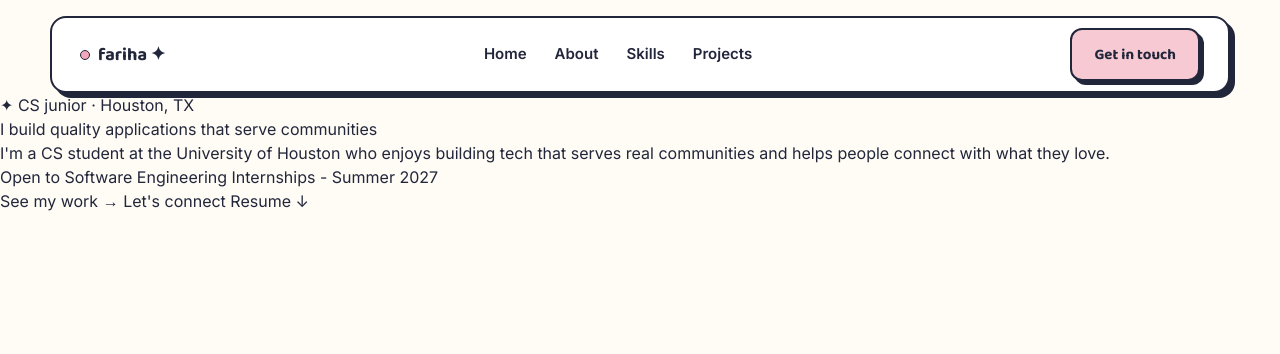
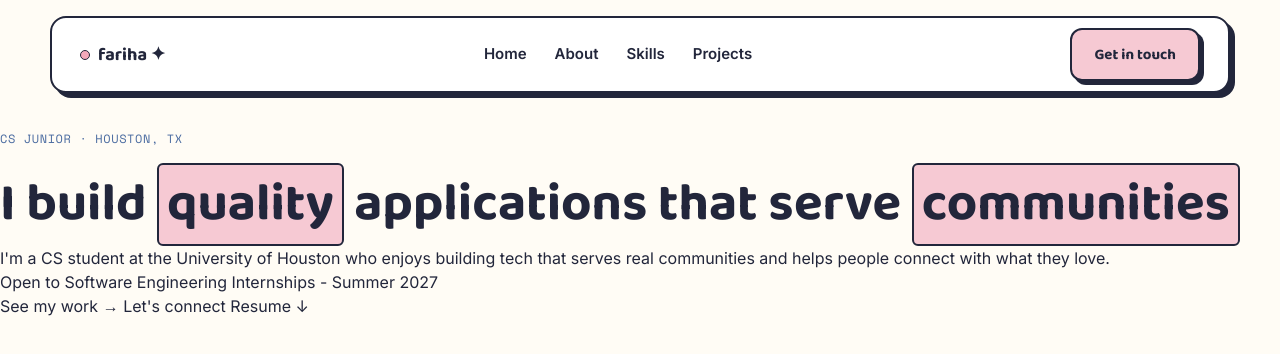
Before and after one commit to sakurakinomoto1/my-portfolio, a Next.js app: page / in a window 1280 px wide. Shown: the top 354 px of the page. Built offline with nearby package versions, Linux system fonts and the light colour scheme.

Commit message:
added styling to heading and paragraph

```diff
--- a/components/Hero.tsx
+++ b/components/Hero.tsx
@@ -1,11 +1,16 @@
 export default function Hero() {
+  const highlightBlock =
+    "bg-accent-primary px-2 rounded-md border-2 border-dark inline-block";
   return (
-    <section id="home">
+    <section id="home" className="pt-8 pb-20">
       <div>
-        <span> ✦ CS junior · Houston, TX</span>
-        <h1>
-          I build <span>quality</span> applications that serve{" "}
-          <span>communities</span>
+        <span className="font-mono text-xs uppercase tracking-wider text-accent-quaternary-deep inline-flex items-center gap-1.5">
+          {" "}
+          CS junior · Houston, TX
+        </span>
+        <h1 className = "font-display font-bold text-[2.1rem] md:text-[3.3rem] mt-3.5">
+          I build <span className={highlightBlock}>quality</span> applications
+          that serve <span className={highlightBlock}>communities</span>
         </h1>
         <p>
           I&apos;m a CS student at the University of Houston who enjoys building
```
